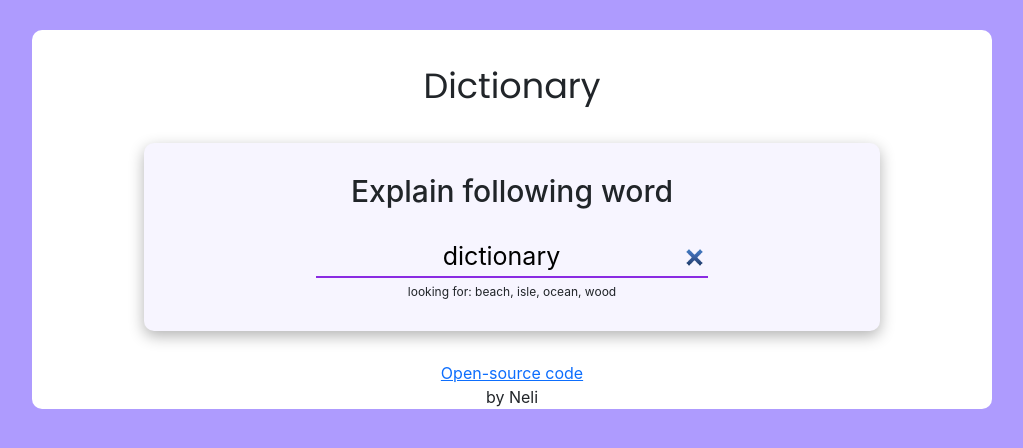
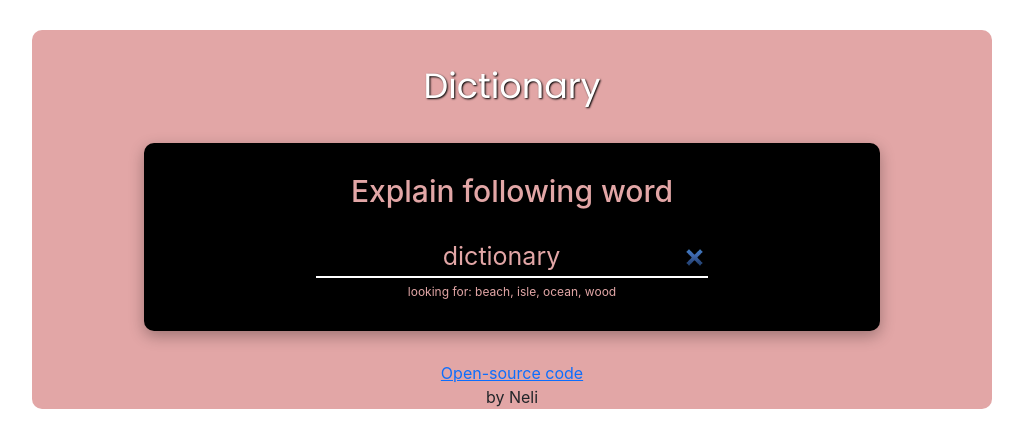
Before and after one commit to alice4599/dictionary-app, a React (Create React App) app: page / in a window 1280 px wide. Shown: the top 448 px of the page, without its empty margins (128-1151 px from the left). Built offline with nearby package versions, Linux system fonts and the light colour scheme; no server answers.

Commit message:
updated styling

```diff
--- a/src/App.css
+++ b/src/App.css
@@ -1,15 +1,17 @@
 body {
-  background-color: #ae9bfe;
+  background-color: white;
 }
 .App {
   max-width: 960px;
   margin: 0 auto;
 }
 .container {
-  background-color: white;
+  background-color: rgb(226, 166, 166);
   border-radius: 10px;
 }
 .App-header {
+  color: white;
+  text-shadow: 1px 1px 2px black;
   text-align: center;
   font-family: poppins;
   font-size: 35px;
--- a/src/DescriptionNoun.css
+++ b/src/DescriptionNoun.css
@@ -6,14 +6,17 @@
   margin: 30px 0;
   font-size: 50px;
   font-weight: bold;
+  text-shadow: 1px 1px 2px black;
 }
 .phoneticDisplay {
   margin-bottom: 30px;
   font-style: italic;
 }
 .card {
-  background-color: #f7f5ff;
   border-radius: 10px;
   margin: 0 100px 30px 100px;
   box-shadow: 0 5px 15px rgb(0 0 0 / 30%);
 }
+.CardDescription {
+  color: rgb(226, 166, 166);
+}
--- a/src/Dictionary.css
+++ b/src/Dictionary.css
@@ -9,23 +9,26 @@ form {
   padding-bottom: 10px;
 }
 input {
-  background-color: #f7f5ff;
+  color: rgb(226, 166, 166);
+  background-color: black;
   border: none;
-  border-bottom: 2px solid blueviolet;
+  border-bottom: 2px solid white;
   outline: none;
   text-align: center;
   font-size: 25px;
 }
 .hint {
+  color: rgb(226, 166, 166);
   text-align: center;
   font-size: 12px;
   margin-top: 5px;
 }
 h2 {
+  color: rgb(226, 166, 166);
   font-size: 45px;
 }
 .Dictionary section {
-  background-color: #f7f5ff;
+  background-color: black;
   border-radius: 10px;
   box-shadow: 0 5px 15px rgb(0 0 0 / 30%);
   padding: 30px;
--- a/src/Example.css
+++ b/src/Example.css
@@ -1,3 +1,4 @@
 em {
+  color: rgb(226, 166, 166);
   opacity: 60%;
 }
```
